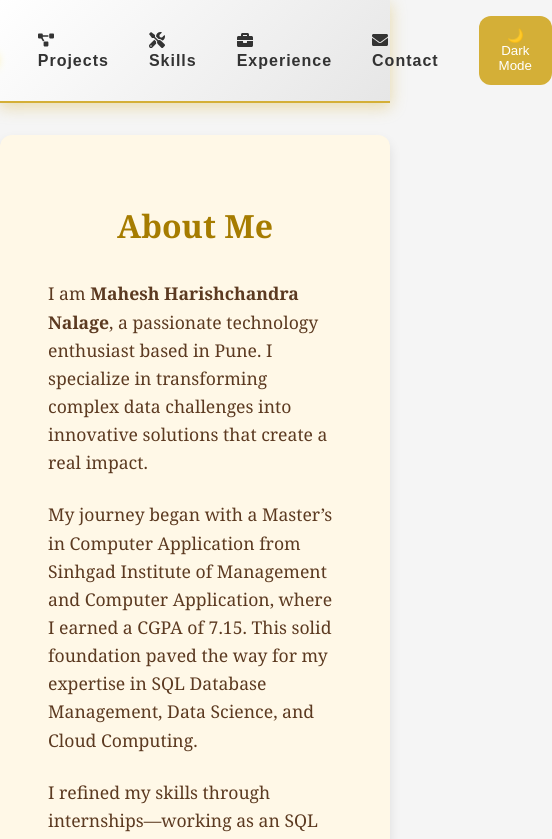
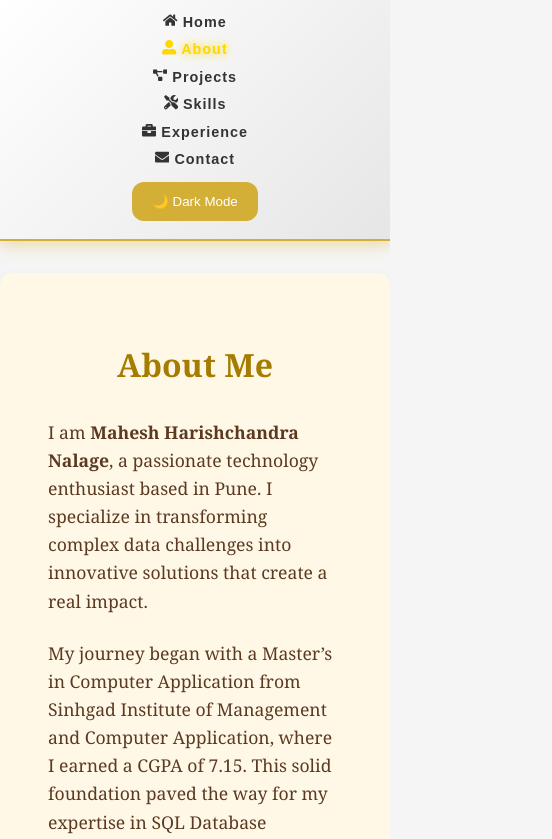
Before and after one commit to maheshnalage/portfolio, a React (Create React App) app: page /about in a window 390 px wide. Shown: the top 839 px of the page, 552 px wide, since content can reach past the window. Built offline with nearby package versions, Linux system fonts and the light colour scheme.

Commit message:
Update golden-theme.css

```diff
--- a/src/styles/golden-theme.css
+++ b/src/styles/golden-theme.css
@@ -36,6 +36,7 @@ body {
   box-shadow: 0 4px 15px rgba(212, 175, 55, 0.4);
   border-bottom: 2px solid #d4af37; /* Gold border */
   transition: background 0.5s ease;
+  flex-wrap: wrap;
 }
 
 .dark-mode .golden-nav {
@@ -79,6 +80,23 @@ body {
 .dark-mode-toggle:hover {
   transform: scale(1.05);
   box-shadow: 0 0 15px rgba(212, 175, 55, 0.8);
+}
+
+/* ----------------- Responsive Navbar for Mobile Devices ----------------- */
+@media (max-width: 600px) {
+  .golden-nav {
+    flex-direction: column;
+    padding: 0.5rem;
+  }
+
+  .golden-nav a {
+    margin: 5px 0;
+    font-size: 0.9rem;
+  }
+
+  .dark-mode-toggle {
+    margin: 10px 0;
+  }
 }
 
 /* ----------------- Hero Section ----------------- */
@@ -196,7 +214,6 @@ body {
 }
 
 /* ----------------- Skills & Experience Cards ----------------- */
-/* (Experience cards styling remains unchanged) */
 .skill-card, .experience-card {
   background: #fff;
   border: 2px solid #d4af37;
```
